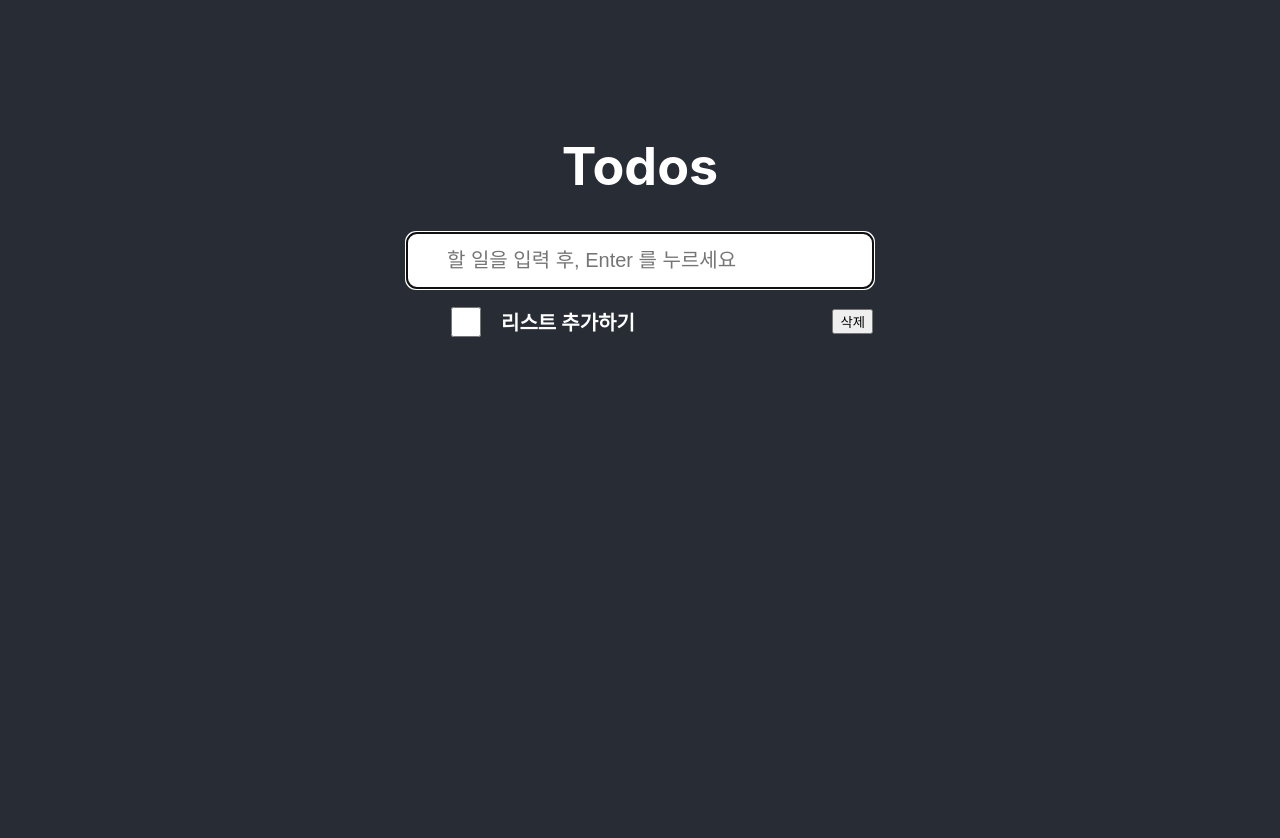
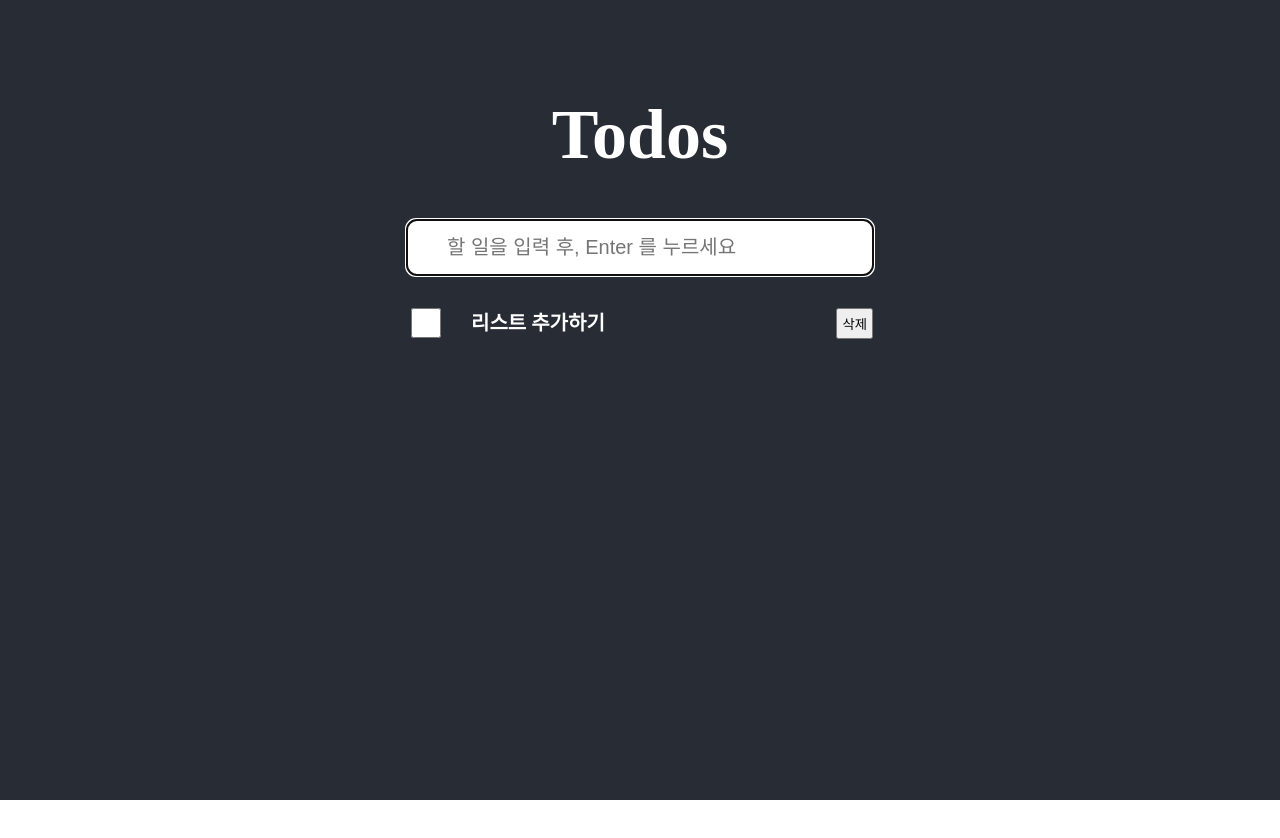
Before and after one commit to HollysLongWay/todolist, a React (Create React App) app: page / in a window 1280 px wide. Shown: the top 838 px of the page. After the commit the page ends 800 px from the top, so only its background shows below. Built offline with nearby package versions, Linux system fonts and the light colour scheme.

Commit message:
feat : todos style

```diff
--- a/src/App.scss
+++ b/src/App.scss
@@ -1,19 +1,27 @@
+@use './nomalize.scss';
+
 .todos {
-  min-height: 100vh;
+  box-sizing: border-box;
+  padding-top: 100px;
+  height: 100vh;
   display: flex;
   padding-top: 100px;
   flex-direction: column;
   align-items: center;
   background-color: #282c34;
   text-align: center;
+
+  &-header {
+    font-size: calc(10px + 2vmin);
+    color: white;
+
+    h1 {
+      font-weight: 700;
+      font-size: 70px;
+      padding-bottom: 50px;
+    }
   }
 
-.todos-header {
-  font-size: calc(10px + 2vmin);
-  color: white;
-}
-
-.todos {
   form input {
     width: 400px;
     padding: 16px 26px 16px 40px;
@@ -23,22 +31,36 @@
     border-radius: 10px;
   }
 
-  ul li {
+  ul {
+    padding: 30px 0;
+    max-height: 500px;
+
+    li {
       list-style: none;
       display: flex;
       align-items: center;
       color: #fff;
       font-weight: 600;
       font-size: 20px;
+
       input {
         display: inline-block;
         width: 30px;
         height: 30px;
-      margin-right: 20px;
+        margin-right: 10px;
         padding: 5px;
       }
+
+      label {
+        flex-grow: 1;
+        padding-left: 20px;
+        text-align: left;
+      }
+
       button {
         margin-left: auto;
+        padding: 4px;
       }
     }
   }
+}
--- a/src/components/TodoInput.jsx
+++ b/src/components/TodoInput.jsx
@@ -4,8 +4,9 @@
 
 export default function TodoInput() {
   const [value, setValue] = useState('');
+  const onChange = (e) => setValue(e.target.value);
+
   const dispatch = useDispatch();
-  const onChange = (e) => setValue(e.target.value);
 
   const onSubmit = (e) => {
     e.preventDefault();
--- a/src/components/TodoItem.jsx
+++ b/src/components/TodoItem.jsx
@@ -3,8 +3,8 @@
 export default function TodoItem({ id, value, complete, onChange, onClick }) {
   return (
     <li>
-      <input type="checkbox" checked={complete} onChange={() => onChange(id)} />
-      {value}
+      <input type="checkbox" id={id} checked={complete} onChange={() => onChange(id)} />
+      <label for={id}>{value}</label>
       <button onClick={() => onClick(id)}>삭제</button>
     </li>
   );
--- a/src/components/TodoList.jsx
+++ b/src/components/TodoList.jsx
@@ -6,9 +6,11 @@
 export default function TodoList() {
   const dispatch = useDispatch();
   const todos = useSelector((store) => store.todos);
+
   const onChange = (id) => {
     dispatch(toggleTodo(id));
   };
+
   const onClick = (id) => {
     dispatch(removeTodo(id));
   };
--- /dev/null
+++ b/src/nomalize.scss
@@ -0,0 +1,139 @@
+html,
+body,
+div,
+span,
+applet,
+object,
+iframe,
+h1,
+h2,
+h3,
+h4,
+h5,
+h6,
+p,
+blockquote,
+pre,
+a,
+abbr,
+acronym,
+address,
+big,
+cite,
+code,
+del,
+dfn,
+em,
+img,
+ins,
+kbd,
+q,
+s,
+samp,
+small,
+strike,
+strong,
+sub,
+sup,
+tt,
+var,
+b,
+u,
+i,
+center,
+dl,
+dt,
+dd,
+ol,
+ul,
+li,
+fieldset,
+form,
+label,
+legend,
+table,
+caption,
+tbody,
+tfoot,
+thead,
+tr,
+th,
+td,
+article,
+aside,
+canvas,
+details,
+embed,
+figure,
+figcaption,
+footer,
+header,
+hgroup,
+menu,
+nav,
+output,
+ruby,
+section,
+summary,
+time,
+mark,
+audio,
+video {
+  margin: 0;
+  padding: 0;
+  border: 0;
+  font-size: 100%;
+  font: inherit;
+  vertical-align: baseline;
+}
+
+/* HTML5 display-role reset for older browsers */
+
+article,
+aside,
+details,
+figcaption,
+figure,
+footer,
+header,
+hgroup,
+menu,
+nav,
+section {
+  display: block;
+}
+
+body {
+  line-height: 1;
+}
+
+ol,
+ul {
+  list-style: none;
+}
+
+blockquote,
+q {
+  quotes: none;
+}
+
+blockquote {
+  &:before,
+  &:after {
+    content: '';
+    content: none;
+  }
+}
+
+q {
+  &:before,
+  &:after {
+    content: '';
+    content: none;
+  }
+}
+
+table {
+  border-collapse: collapse;
+  border-spacing: 0;
+}
```
Also changed, not shown: public/logo192.png (deleted), public/logo512.png (deleted), public/manifest.json (deleted), public/robots.txt (deleted). Lines whose indentation alone changed are shown as unchanged.
